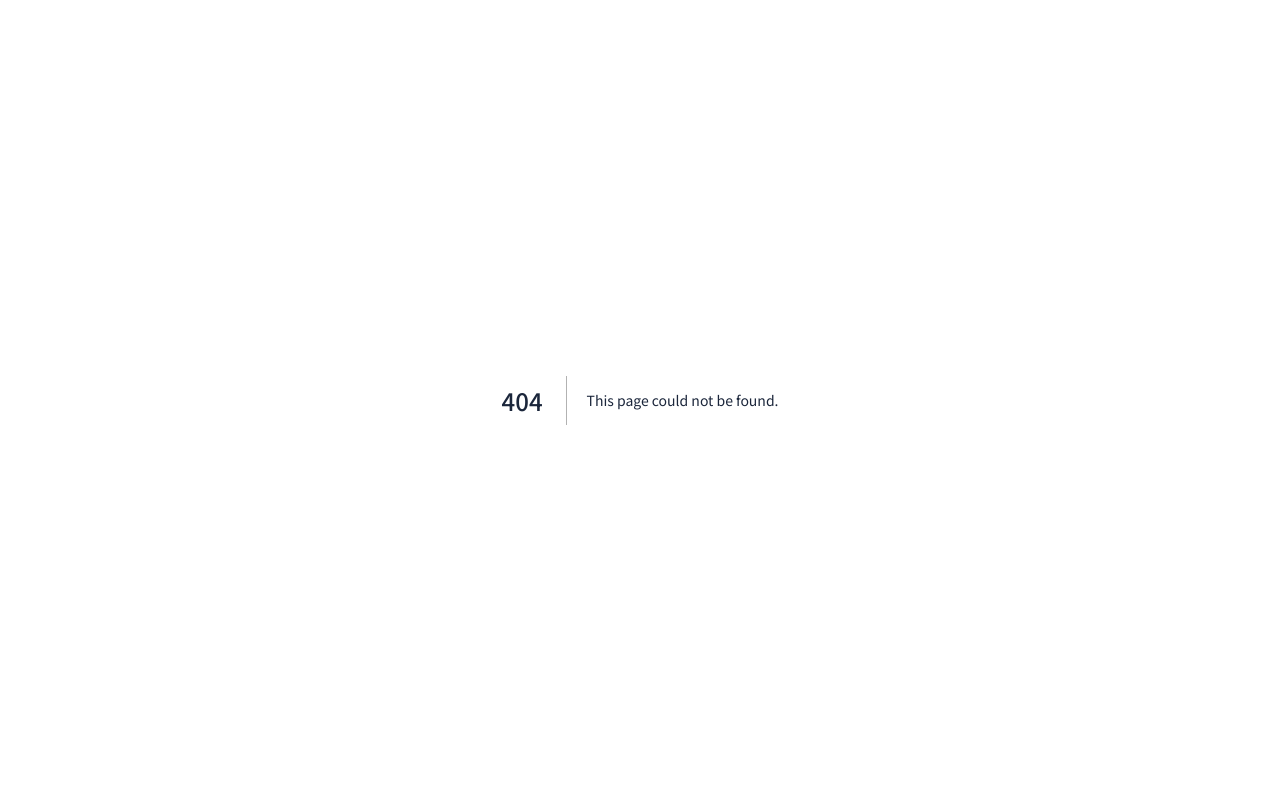
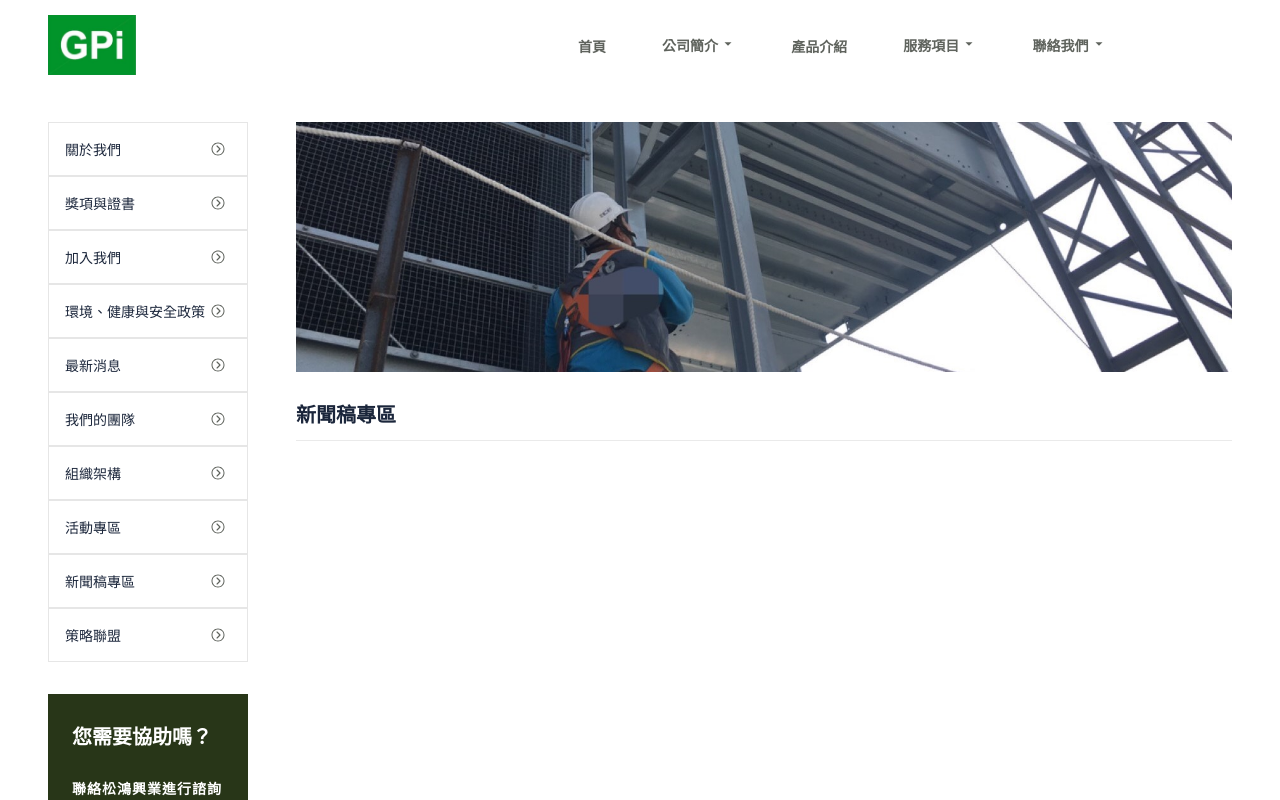
Before and after one commit to Hsiao-Ch/gpi-web-fronted, a Next.js app: page /profilo/alliances in a window 1280 px wide. Before the commit this address had no page. Shown: the top 800 px of the page. Built offline with nearby package versions, Linux system fonts and the light colour scheme.

Commit message:
新增 - Alliances

```diff
--- /dev/null
+++ b/pages/profilo/alliances.tsx
@@ -0,0 +1,22 @@
+import Image from "next/image";
+
+import Layout from "@/components/layout/Layout";
+import Sidebar from "@/components/layout/Sidebar";
+import styles from "@/styles/pages/alliances.module.scss";
+import pic from "@/public/award/pic.jpg";
+
+export default function Alliances() {
+  return (
+    <Layout>
+      <div className={styles.container}>
+        <Sidebar />
+        <section className={styles.section}>
+          <div className={styles.imgWrap}>
+            <Image src={pic} alt={""} />
+          </div>
+          <h1 className={styles.title}>新聞稿專區</h1>
+        </section>
+      </div>
+    </Layout>
+  );
+}
--- /dev/null
+++ b/styles/pages/alliances.module.scss
@@ -0,0 +1,49 @@
+@import "@/styles/base/mixin";
+@import "@/styles/base/variables";
+
+.container {
+    padding: 2rem 3rem;
+    display: grid;
+    grid-template-columns: 200px 1fr;
+    gap: 3rem;
+
+    @include Small {
+        display: flex;
+        flex-direction: column-reverse;
+        padding: 2rem 1rem;
+    }
+
+    .section {
+        width: 100%;
+        overflow: hidden;
+
+        .imgWrap {
+            height: 250px;
+            overflow: hidden;
+            display: flex;
+            align-items: center;
+            justify-content: center;
+
+            @include Medium {
+                height: 220px;
+            }
+
+            @include Small {
+                height: 150px;
+            }
+
+            img {
+                height: auto;
+                width: 100%;
+            }
+        }
+
+        .title {
+            margin: 2rem 0 1rem;
+            padding-bottom: 1rem;
+            font-weight: 700;
+            font-size: 20px;
+            border-bottom: 1px solid #eaeaea;
+        }
+    }
+}
```
Also changed, not shown: public/alliances/spx.png (added).
